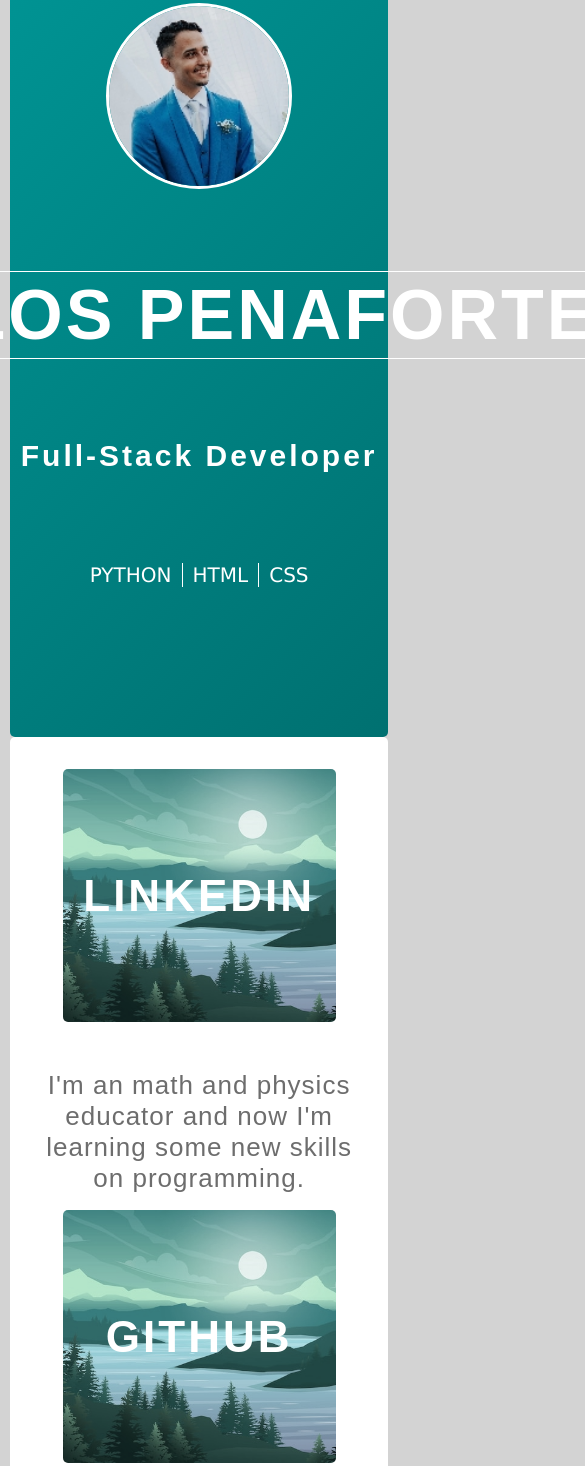
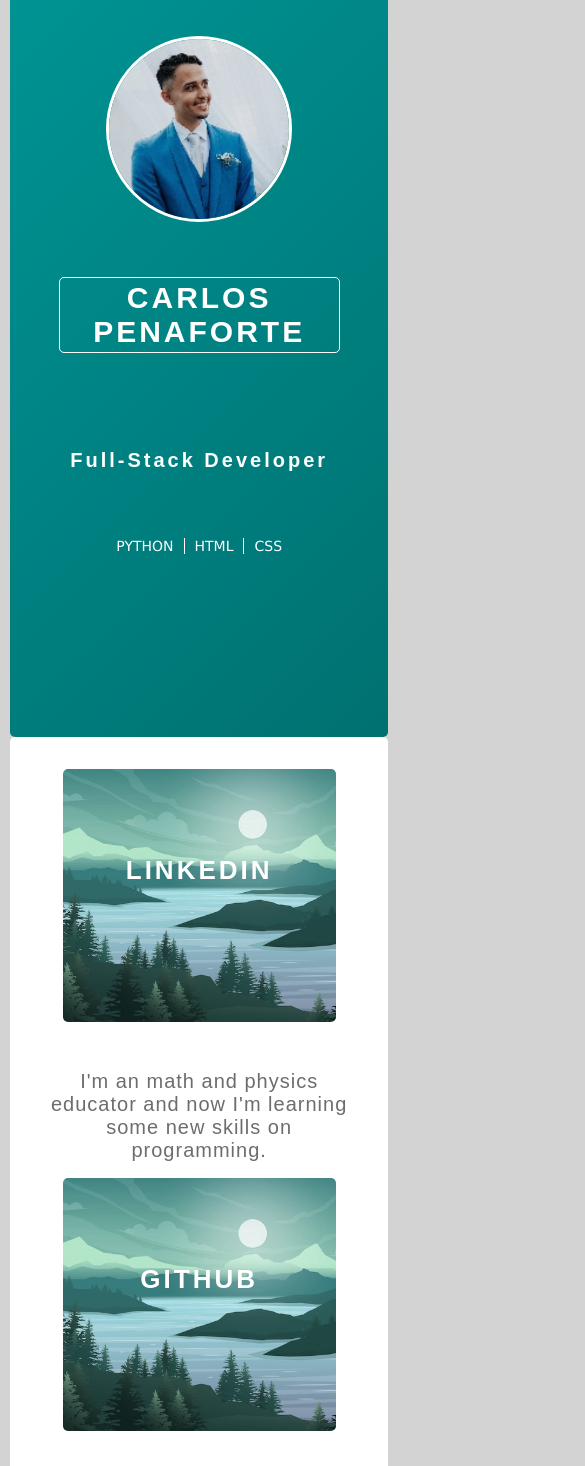
Before and after one commit to CarlosPenaforte/carlospenaforte.github.io, a plain HTML site: page index.html in a window 390 px wide. Shown: the part 107-1573 px from the top of the page, 585 px wide, since content can reach past the window. Drawn offline with Linux system fonts and the light colour scheme; a web font is replaced by a local one.

Commit message:
fix mobile

```diff
--- a/assets/css/style.css
+++ b/assets/css/style.css
@@ -24,7 +24,7 @@ h1 {
     color: white;
     border: 1px solid white;
     margin:auto;
-    width:850px;
+    width:70vw;
     padding:3px;
     border-radius: 5px;
     letter-spacing: 3px;
@@ -262,7 +262,7 @@ h6 {
     font-family:sans-serif;
     letter-spacing: 1px;
     color: rgb(109,109,109);
-    font-size: 22px;
+    font-size: 25px;
 }
 
 .card-wrapper{
@@ -335,7 +335,7 @@ h6 {
 }
 .wrapper {
     height: auto;
-    padding: 15px 0;
+    padding-bottom: 30px;
     background: linear-gradient(-45deg, rgb(0,100,100),rgb(0, 150, 150),rgb(0, 200, 175),rgb(0,255,200));
     background-size: 400% 400%;
     display: flex;
@@ -360,7 +360,7 @@ h4 {
     color: white;
     margin-left:1px;
     margin-right:1px;
-    font-size: 17px;
+    font-size: 18px;
     padding: 1rem 4rem;
     border: 1px solid white;
     border-radius: 5px;
@@ -388,9 +388,24 @@ a:hover {
 
 /*responsible*/
 @media (max-width:800px) {
+    #topper h1{
+        font-size:30px;
+    }
+    #topper h6{
+        font-size:20px;
+    }
+
+    .skill{
+        font-size:14px;
+    }
+
     .social-media{
         display:flex;
         flex-direction:column;
+    }
+
+    .social-media a{
+        font-size:14px;
     }
 
     .container{
@@ -414,11 +429,18 @@ a:hover {
         width: 90%;
         margin-top:2rem;
         text-align: center;
-        font-size:26px;
+        font-size:20px;
     }
 
     .card:hover > .card-wrapper:before{
         height: 25vh;
         width:55vw;
     }
+
+    .card-wrapper h3{
+        font-size:26px;
+    }
+    .card-wrapper p{
+        font-size:16px;
+    }
 }
```
